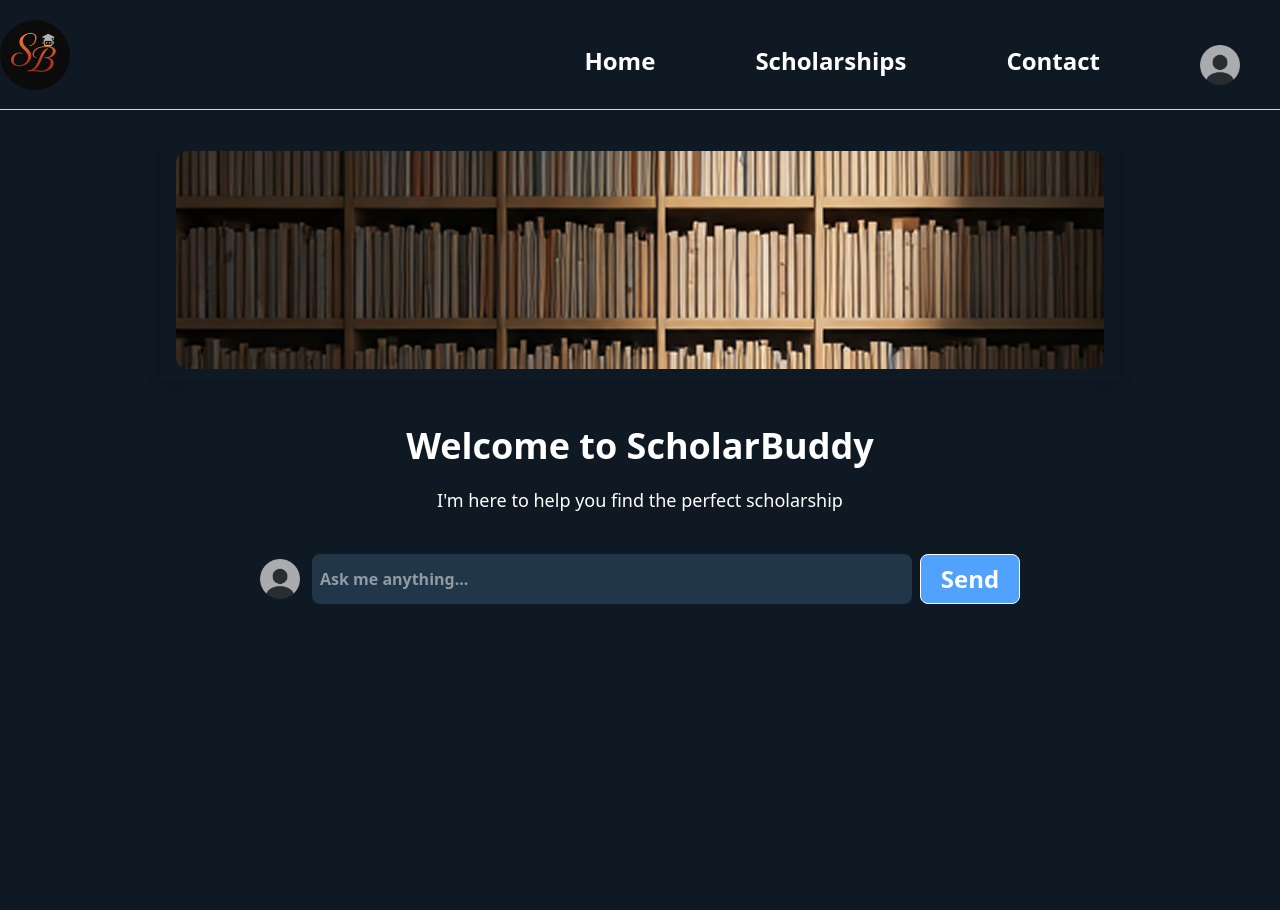
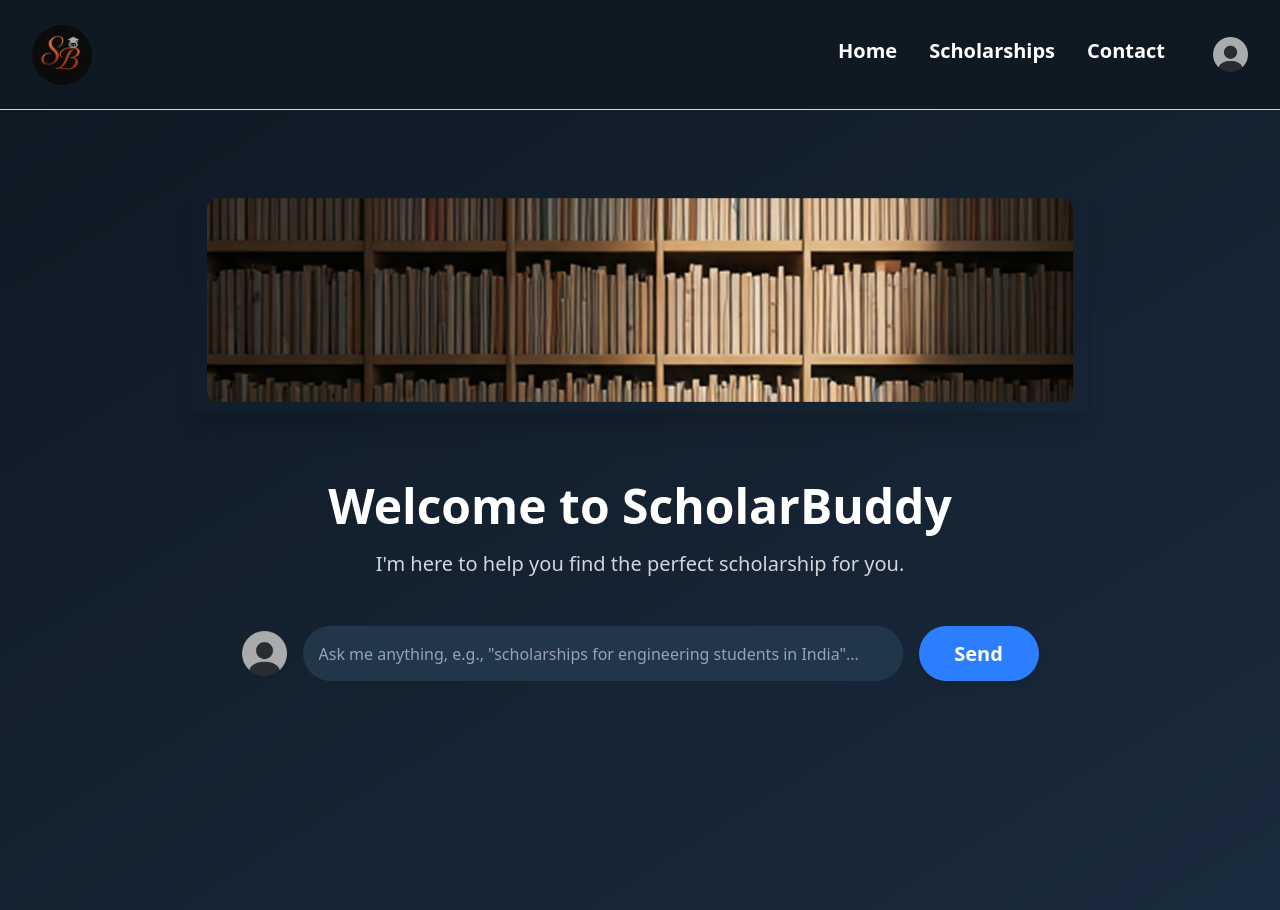
Before and after one commit to TechnoformX/ScholarBuddy, a React (Vite) app in the folder frontend/: page /chatbot in a window 1280 px wide. Built offline with nearby package versions, Linux system fonts and the light colour scheme.

Commit message:
Update ChatBot.jsx

```diff
--- a/frontend/src/ChatBot.jsx
+++ b/frontend/src/ChatBot.jsx
@@ -2,14 +2,14 @@
 import { useNavigate } from 'react-router-dom'
 import axios from 'axios'
 
-import "./a.css"
+import "./a.css" // Ensure this CSS file is used for any custom animations/fonts
 import logo from './images/logo.jpg'
 import profile from './images/profile.png'
 import cover from './images/cover.png'
 
 const ChatBot = () => {
   const [input, setInput] = useState("");
-  const navigate = useNavigate(); // ✅ For navigation
+  const navigate = useNavigate();
 
   const handleSend = () => {
     const userProfile = {
@@ -24,52 +24,53 @@
     axios.post("http://127.0.0.1:5000/filter_scholarships", userProfile)
       .then(res => {
         const resultData = res.data;
-        console.log(resultData); // ✅ Debug
-        // ✅ Navigate to /results and pass scholarship data
+        console.log(resultData);
         navigate('/results', { state: { scholarships: Object.values(resultData) } });
-
       })
       .catch(err => {
         console.error("Error fetching scholarships:", err);
+        // Optionally display an error message to the user
       });
 
-    setInput(""); // clear input field
+    setInput("");
   };
 
   return (
     <div>
-      <div className='navbar'>
-        <img src={logo} alt="idk" className='w-[70px] h-[70px] rounded-full hover:cursor-pointer'/>
-        <div className='flex space-x-25 mt-[20px]'>
-          <h1 className='text-white text-2xl font-bold'>Home</h1>
-          <h1 className='text-white text-2xl font-bold'>Scholarships</h1>
-          <h1 className='text-white text-2xl font-bold'>Contact</h1>
-          <img src={profile} alt="Profile icon" className='w-[40px] h-[40px] mr-[40px]'/>
+      {/* Navbar with subtle shadow and refined spacing */}
+      <div className='navbar flex justify-between items-center py-4 px-8 bg-[#0f1924] shadow-lg'>
+        <img src={logo} alt="ScholarBuddy Logo" className='w-[60px] h-[60px] rounded-full cursor-pointer transition-transform duration-300 hover:scale-110'/>
+        <div className='flex space-x-8 mt-[0px]'> {/* Adjusted spacing and removed unnecessary margin-top */}
+          <h1 className='text-white text-xl font-semibold hover:text-blue-300 cursor-pointer transition-colors duration-300'>Home</h1>
+          <h1 className='text-white text-xl font-semibold hover:text-blue-300 cursor-pointer transition-colors duration-300'>Scholarships</h1>
+          <h1 className='text-white text-xl font-semibold hover:text-blue-300 cursor-pointer transition-colors duration-300'>Contact</h1>
+          <img src={profile} alt="Profile icon" className='w-[35px] h-[35px] ml-4 cursor-pointer'/> {/* Adjusted size and margin */}
         </div>
       </div>
 
-      <div className='will-change-auto min-h-screen bg-[#0f1924]'>
-        <div className='main-img'>
-          <img src={cover} alt="Main Image" className='shadow-lg'/>
+      {/* Main content area with a subtle background */}
+      <div className='min-h-screen bg-gradient-to-br from-[#0f1924] to-[#1a2b3d] py-10'> {/* Added gradient */}
+        <div className='main-img text-center mb-8'> {/* Centered image container with margin-bottom */}
+          <img src={cover} alt="Main Image" className='w-full max-w-4xl mx-auto rounded-lg shadow-xl'/> {/* Max width, auto margins for centering */}
         </div>
-        <div className='heading text-center text-white mt-4'>
-          <h1 className='text-4xl font-bold'>Welcome to ScholarBuddy</h1>
-          <h2 className='text-lg font-light'>I'm here to help you find the perfect scholarship</h2>
+        <div className='heading text-center text-white mt-4 animate-fade-in'> {/* Added a simple fade-in class (needs CSS) */}
+          <h1 className='text-5xl font-extrabold mb-2'>Welcome to ScholarBuddy</h1> {/* Larger, bolder heading */}
+          <h2 className='text-xl font-light text-gray-300'>I'm here to help you find the perfect scholarship for you.</h2> {/* Slightly refined text */}
         </div>
 
         {/* Input Box */}
-        <div className='input-box flex flex-row items-center justify-center mt-10'>
-          <img src={profile} alt="Profile" className='w-[40px] h-[40px] mr-[12px]'/>
+        <div className='input-box flex flex-row items-center justify-center mt-12'> {/* Increased margin-top */}
+          <img src={profile} alt="Profile" className='w-[45px] h-[45px] mr-4'/> {/* Slightly larger icon, more margin */}
           <input
             type="text"
-            placeholder='Ask me anything...'
-            className='w-[600px] h-[50px] rounded-lg p-2 font-semibold text-white bg-[#223649]'
+            placeholder='Ask me anything, e.g., "scholarships for engineering students in India"...'
+            className='w-3/5 md:w-[600px] h-[55px] rounded-full p-4 font-medium text-white bg-[#223649] focus:outline-none focus:ring-2 focus:ring-blue-500 placeholder-gray-400' // Rounded, padding, focus state, placeholder color
             value={input}
             onChange={(e) => setInput(e.target.value)}
           />
           <button
             onClick={handleSend}
-            className='font-bold text-2xl text-white w-[100px] h-[50px] rounded-lg ml-2 border-white border-[1px] bg-blue-400'
+            className='font-bold text-xl text-white w-[120px] h-[55px] rounded-full ml-4 bg-blue-500 hover:bg-blue-600 transition-colors duration-300 shadow-md' // Full rounded, stronger blue, hover, shadow
           >
             Send
           </button>
```
